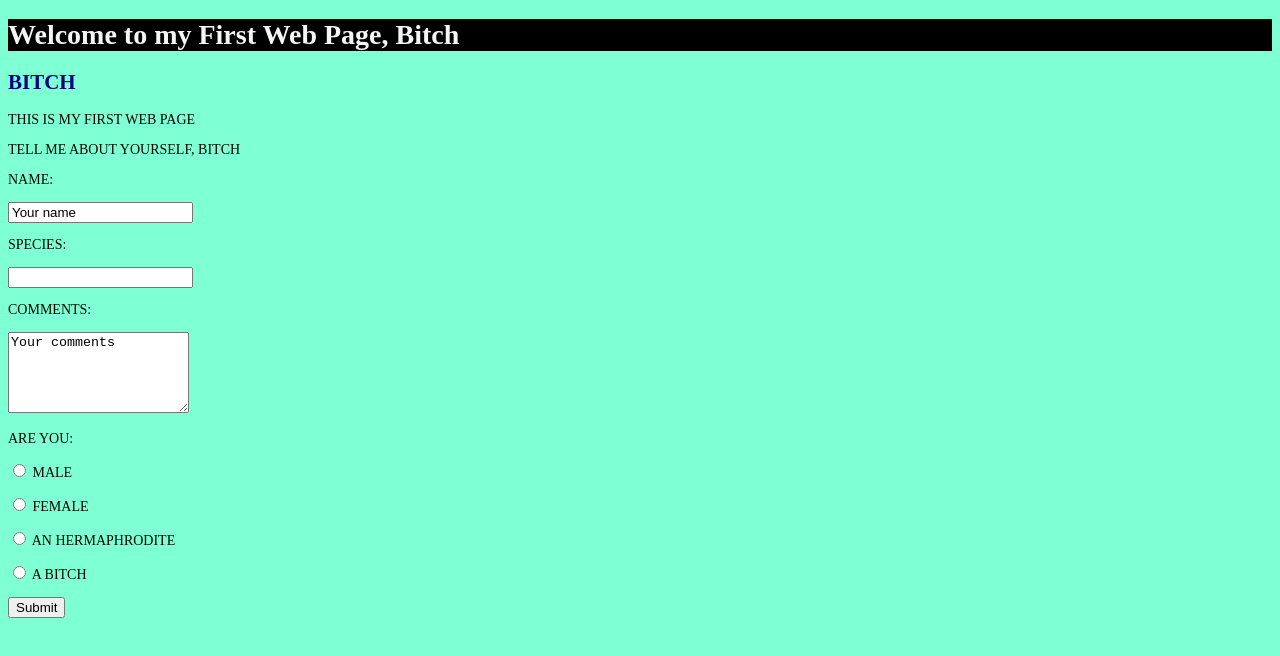
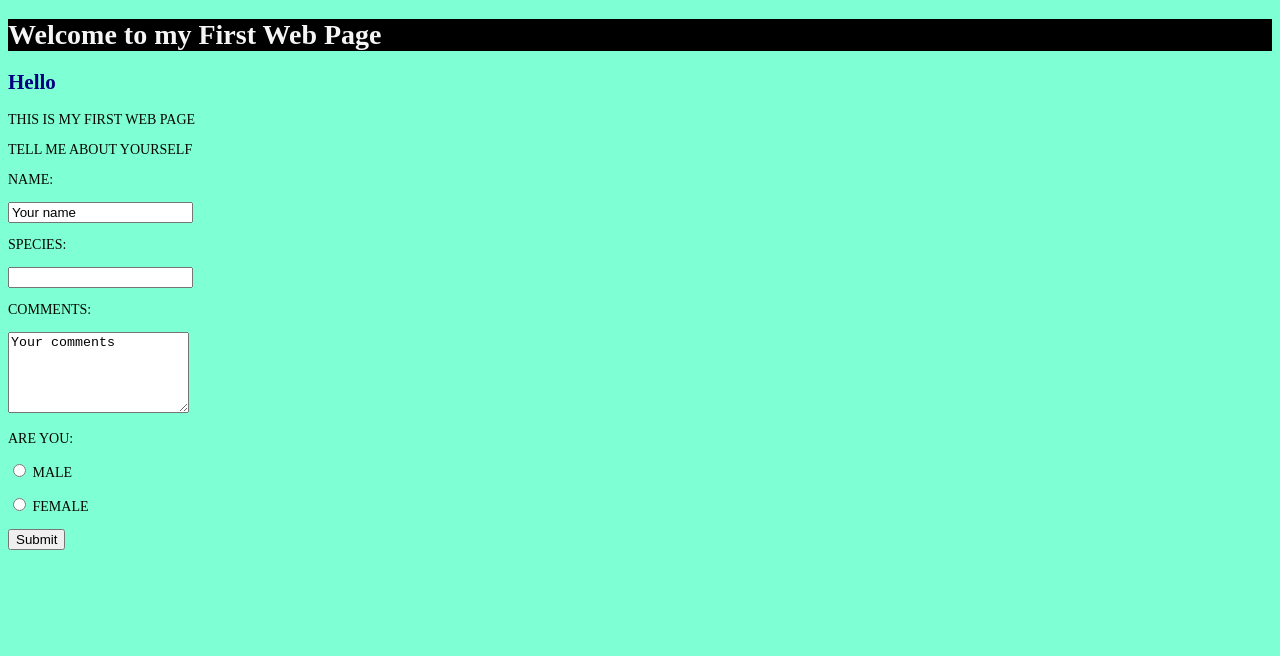
Before and after one commit to ablomberg93/First-Web-Page, a plain HTML site: page myfirstpage.html in a window 1280 px wide. Drawn offline with Linux system fonts and the light colour scheme.

Commit message:
Update myfirstpage.html

```diff
--- a/myfirstpage.html
+++ b/myfirstpage.html
@@ -4,12 +4,12 @@
     <title>Aaron's First Webpage</title>
     <link rel="stylesheet" href="style.css">
 
-    <h1>Welcome to my First Web Page, Bitch</h1>
+    <h1>Welcome to my First Web Page</h1>
 </head>
 <body>
-    <h2>BITCH</h2>
+    <h2>Hello</h2>
     <p>this is my first web page</p>
-    <p> tell me about yourself, Bitch</p>
+    <p> tell me about yourself</p>
 
     <form action="contactus.php" method="post">
 
@@ -26,9 +26,6 @@
             <p>Are you:</p>
             <p><input type="radio" name="areyou" value="male"> Male</p>
             <p><input type="radio" name="areyou" value="female"> Female</p>
-            <p><input type="radio" name="areyou" value="hermaphrodite"> An hermaphrodite</p>
-            <p><input type="radio" name="areyou" value="a bitch"> A Bitch</p>
-
             <p><input type="submit"></p>
 
         </form>
```
